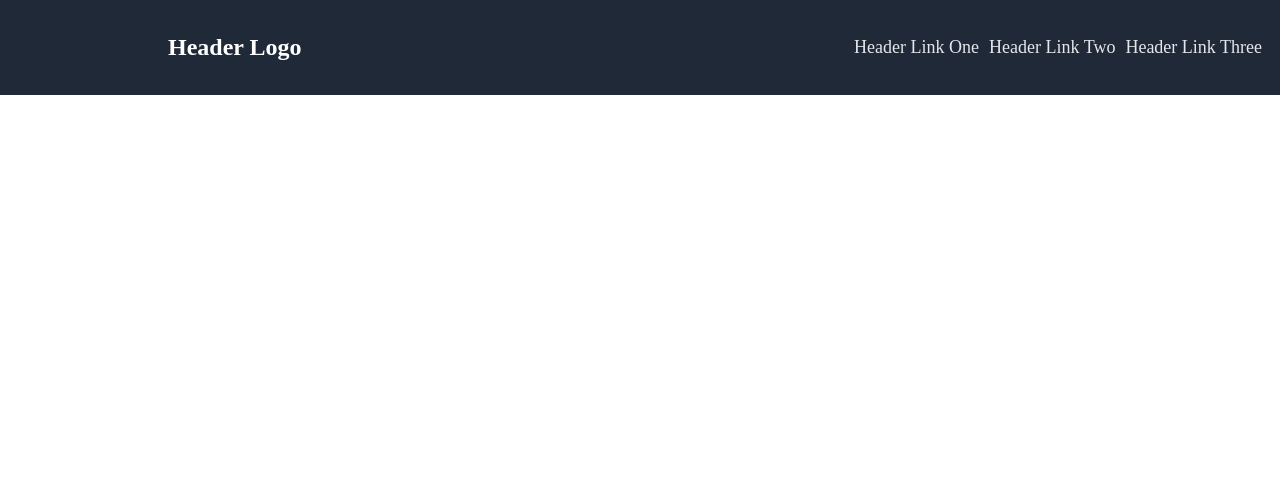
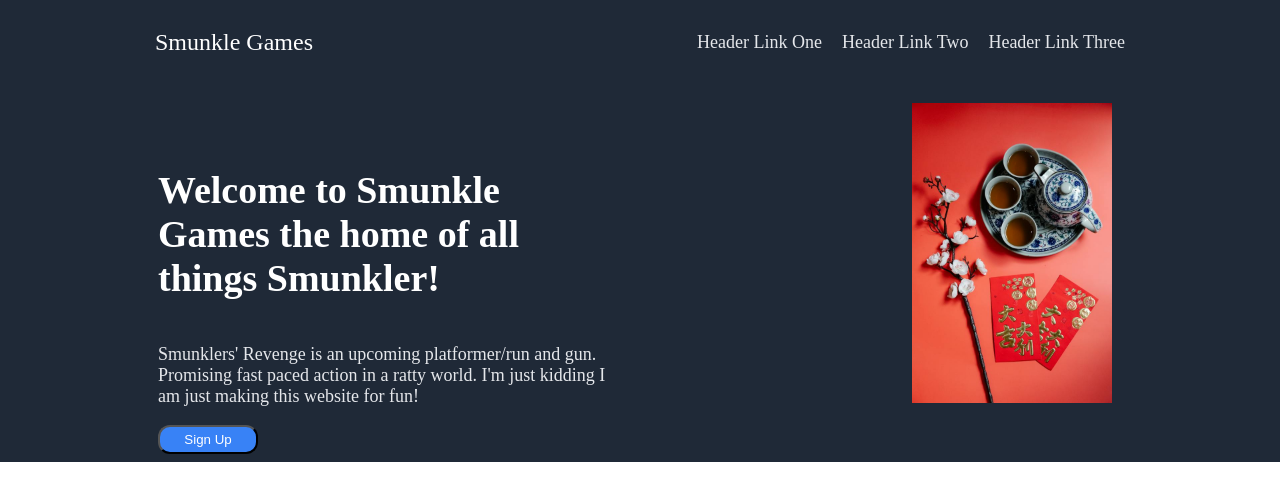
Before and after one commit to Yoleudan/Odin-Landing-Page, a plain HTML site: page index.html in a window 1280 px wide. Drawn offline with Linux system fonts and the light colour scheme.

Commit message:
Make hero for webpage

```diff
--- a/index.html
+++ b/index.html
@@ -5,15 +5,29 @@
         <meta charset="utfi-8">
         <title>Odin-Landing-Page</title>
     </head>
-    <body class="containter">
+    <body class="container">
         <header class="header">
-            <h1>Header Logo</h1>
+            <p class="logo">Smunkle Games</p>
             <ul class="header-links">
                 <li><a href="#">Header Link One</a></li>
                 <li><a href="#">Header Link Two</a></li>
                 <li><a href="#">Header Link Three</a></li>
             </ul>
         </header>
+        <div class="hero">
+            <div class="hero-left">
+                <h1>Welcome to Smunkle Games the home of all things Smunkler!</h1>
+                <p>Smunklers' Revenge is an upcoming platformer/run and gun. Promising fast paced action in a ratty world. I'm just kidding I am just making
+                    this website for fun!
+                </p>
+                <button type="button" id="sign-up">Sign Up</button>
+            </div>
+            <div class="hero-right">
+                <img src="./img/place-holder.jpeg"
+                height="300" width="auto">
+            </div>
+        </div>
+
 
     </body>
 </html>
--- a/styles.css
+++ b/styles.css
@@ -18,7 +18,7 @@ html,body{
     align-items: center;
     background-color: #1F2937;
     color: white;
-    padding: 18px;
+    padding: 5px;
 }
 
 .header-links,
@@ -28,10 +28,62 @@ a{
     text-decoration: none;
     color: #E5E7EB;
     font-size: 18px;
-    gap: 10px;
+    gap: 20px;
+}
+
+.header-links{
+    margin-right: 150px;
+}
+
+.logo{
+    font-size: 24px;
+    margin-left: 150px;
+}
+
+.hero{
+    display: flex;
+    flex-direction: row;
+    background-color: #1F2937;
+}
+
+.hero-left{
+    display: flex;
+    flex-flow: column wrap;
+    margin-left: 150px;
+    margin-top: 50px;
+    width: 35%;
+    padding: 8px;
 }
 
 h1{
-    font-size: 24px;
-    margin-left: 150px;
+    color: white;
+    font-weight: 900;
+    font-size: 38px;
 }
+
+.hero-left p{
+    color: #E5E7EB;
+    font-size: large;
+}
+
+.hero-right{
+    padding: 18px;
+    margin-left: auto;
+    margin-right: 150px;
+}
+
+#sign-up{
+    display: flex;
+    width: 100px;
+    height: fit-content;
+    justify-content: center;
+    padding: 5px;
+    color: white;
+    background-color: #3882F6;
+    border-radius: 12px;
+}
+
+#sign-up:hover{
+    background-color: white;
+    color: black;
+}
```
Also changed, not shown: img/place-holder.jpeg (added).
